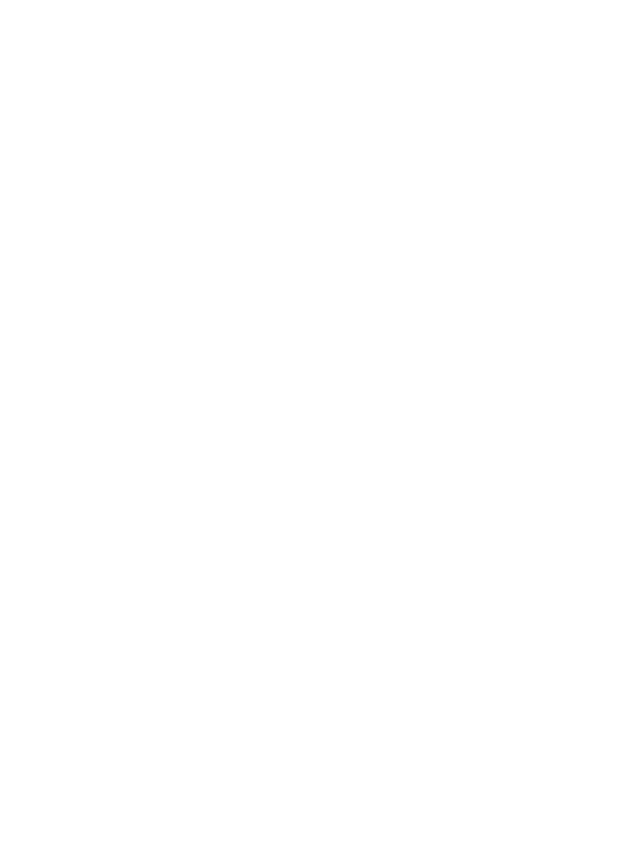
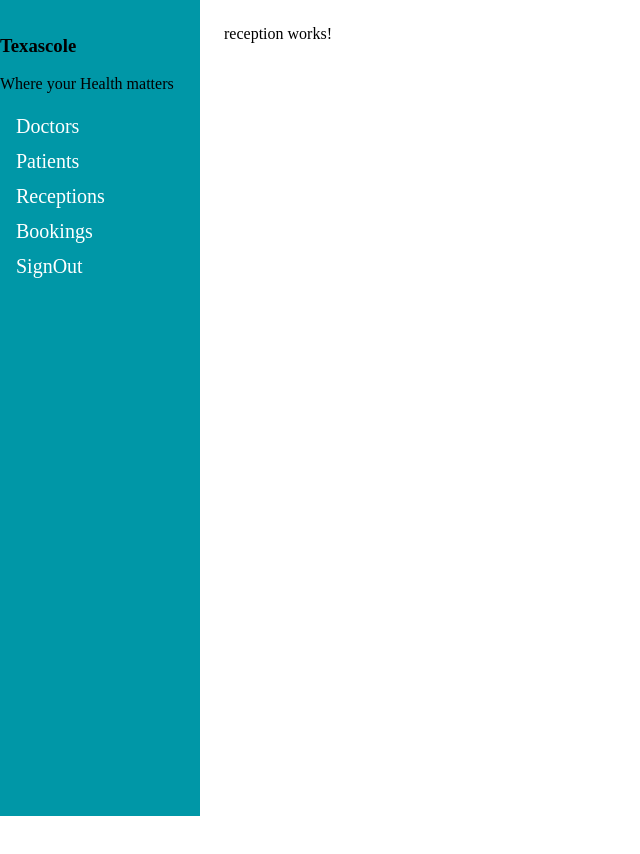
Before and after one commit to denisdelaki/Texascole-Hospital-, an Angular app: page /dashboard/booking in a window 1280 px wide. Before the commit this address led to /. Shown: the top 854 px of the page, without its empty margins (0-640 px from the left). Before the commit the page ends 800 px from the top, so only its background shows below. Built offline with nearby package versions, Linux system fonts and the light colour scheme.

Commit message:
created the dashboard

```diff
--- a/src/app/app.module.ts
+++ b/src/app/app.module.ts
@@ -10,7 +10,6 @@
 import { SignUpComponent } from './sign-up/sign-up.component';
 import { SignInComponent } from './sign-in/sign-in.component';
 import { HomeComponent } from './home/home.component';
-
 const routes: Routes = [
 
   { path: '', redirectTo: '/home', pathMatch: 'full' },
@@ -28,6 +27,7 @@
     { path: 'doctor', component: DoctorComponent },
     { path: 'patient', component: PatientComponent },
     { path: 'reception', component: ReceptionComponent },
+    { path: 'booking', component: ReceptionComponent },
   ]}
 ];
 @NgModule({
@@ -45,7 +45,7 @@
     BrowserModule,
     RouterModule.forRoot(routes)
   ],
-  providers: [],
+
   bootstrap: [AppComponent]
 })
 export class AppModule { }
--- a/src/app/dashboard/dashboard.component.css
+++ b/src/app/dashboard/dashboard.component.css
@@ -0,0 +1,38 @@
+.sidebar {
+    height: 100vh;
+    width: 200px;
+    position: fixed;
+    z-index: 1;
+    top: 0;
+    left: 0;
+    background-color: #0097a7;
+    overflow-x: hidden;
+    padding-top: 16px;
+  }
+
+  .sidebar a {
+    padding: 6px 8px 6px 16px;
+    text-decoration: none;
+    font-size: 20px;
+    color: white;
+    display: block;
+  }
+
+  .sidebar a:hover {
+    color: #f1f1f1;
+  }
+
+  .main-content {
+    margin-left: 200px;
+    padding: 1px 16px;
+    height: 1000px;
+  }
+
+  @media screen and (max-height: 450px) {
+    .sidebar {
+      padding-top: 15px;
+    }
+    .sidebar a {
+      font-size: 18px;
+    }
+  }
--- a/src/app/dashboard/dashboard.component.html
+++ b/src/app/dashboard/dashboard.component.html
@@ -1,7 +1,20 @@
-<p>dashboard works!</p>
-<nav>
-<a [routerLink]="['/dashboard/doctor']">Doctor</a>
-<a [routerLink]="['/dashboard/patient']">Patient</a>
-<a [routerLink]="['/dashboard/reception']">Reception</a>
-</nav>
-<router-outlet></router-outlet>
+<!-- dashboard.component.html -->
+<div class="dashboard">
+    <div class="sidebar">
+      <div class="sidebar__header">
+        <h3>Texascole</h3>
+        <p>Where your Health matters</p>
+      </div>
+      <div class="sidebar__nav">
+        <a routerLink="/dashboard/doctor" routerLinkActive="active">Doctors</a>
+        <a routerLink="/dashboard/patient" routerLinkActive="active">Patients</a>
+        <a routerLink="/dashboard/reception" routerLinkActive="active">Receptions</a>
+        <a routerLink="/dashboard/bookings" routerLinkActive="active">Bookings</a>
+
+      </div>
+      <a (click)="onSignOut()">SignOut</a>
+    </div>
+    <div class="main-content">
+      <router-outlet></router-outlet>
+    </div>
+  </div>
--- a/src/app/dashboard/dashboard.component.ts
+++ b/src/app/dashboard/dashboard.component.ts
@@ -1,10 +1,13 @@
 import { Component } from '@angular/core';
-
+import { Router } from '@angular/router';
 @Component({
   selector: 'app-dashboard',
   templateUrl: './dashboard.component.html',
   styleUrls: ['./dashboard.component.css']
 })
 export class DashboardComponent {
-
+  constructor(private router: Router) {}
+  onSignOut() {
+    this.router.navigate(['/']);
+  }
 }
--- a/src/app/home/home.component.css
+++ b/src/app/home/home.component.css
@@ -17,8 +17,14 @@
     margin-left: 10px;
     text-decoration: none;
     color: white;
+    cursor: pointer;
   }
+  .header__nav a:hover{
+    background-color: white;
+    color:#0097a7;
+    padding: 0.3rem 0.2rem;
 
+  }
   .hero {
     display: flex;
     flex-direction: column;
@@ -44,7 +50,7 @@
   .hero__image-slider {
     width: 100%;
     height: 300px;
-    background-color: #ddd;
+    /* background-color: #ddd; */
   }
 
   .services {
@@ -108,6 +114,9 @@
     padding: 20px;
     background-color: #3498db;
     color: #fff;
+    position: relative;
+    bottom: 0px;
+
   }
 
   .footer__copyright {
@@ -168,3 +177,32 @@
   .slider .slide:nth-child(3) {
     animation: slide 5s infinite 10s;
   }
+  .doctors-list {
+    display: flex;
+    flex-wrap: nowrap;
+  }
+
+  .doctor-card {
+    width: 300px;
+    height: 400px;
+    margin: 10px;
+    text-align: center;
+  }
+
+  .doctor-card img {
+    width: 150px;
+    height: 150px;
+    border-radius: 50%;
+    margin: 10px 0;
+  }
+  .doctor-name
+{
+font-weight: bold;
+font-size: 16px;
+margin-bottom: 10px;
+}
+
+.doctor-specialization {
+color: gray;
+font-size: 14px;
+}
--- a/src/app/home/home.component.html
+++ b/src/app/home/home.component.html
@@ -2,8 +2,8 @@
 <div class="header">
     <h1 class="header__title">Texascole Hospital</h1>
     <nav class="header__nav">
-      <a [routerLink]="['/home/signin']">Sign In</a>
-      <a [routerLink]="['/home/signup']">Sign Up</a>
+        <a (click)="onSignin()">Signin</a>
+        <a (click)="onSignin()">SignUp</a>
     </nav>
   </div>
 
@@ -14,13 +14,13 @@
       <!-- image slider component -->
       <div class="slider">
         <div class="slide">
-          <img src="https://plus.unsplash.com/premium_photo-1668087717008-bc6c6005c3ff?ixlib=rb-4.0.3&ixid=MnwxMjA3fDB8MHxzZWFyY2h8MXx8ZG9jdG9yc3xlbnwwfHwwfHw%3D&auto=format&fit=crop&w=500&q=60">
+          <img src="https://images.unsplash.com/photo-1622253692010-333f2da6031d?ixlib=rb-4.0.3&ixid=MnwxMjA3fDB8MHxwaG90by1wYWdlfHx8fGVufDB8fHx8&auto=format&fit=crop&w=464&q=80">
         </div>
         <div class="slide">
-          <img src="https://media.istockphoto.com/id/513438487/photo/doctors-and-nurses-smiling-in-hospital-hallway.jpg?b=1&s=170667a&w=0&k=20&c=jsO4pM2BRMv0nLcz-_p_fu82KHWyMtaPds8csig64Xw=">
+          <img src="https://images.unsplash.com/photo-1584516150909-c43483ee7932?ixlib=rb-4.0.3&ixid=MnwxMjA3fDB8MHxwaG90by1wYWdlfHx8fGVufDB8fHx8&auto=format&fit=crop&w=1424&q=80">
         </div>
         <div class="slide">
-          <img src="https://images.unsplash.com/photo-1638202993928-7267aad84c31?ixlib=rb-4.0.3&ixid=MnwxMjA3fDB8MHxzZWFyY2h8MTV8fGRvY3RvcnN8ZW58MHx8MHx8&auto=format&fit=crop&w=500&q=60">
+          <img src="https://media.istockphoto.com/id/495828773/photo/portrait-of-confident-doctors.jpg?b=1&s=170667a&w=0&k=20&c=D2zfoRsc7-lX9HTU5oCZZJSLAOZrAl3mFhj-FbiwhnY=">
         </div>
       </div>
 
@@ -41,7 +41,25 @@
   <div class="doctors">
     <h3 class="doctors__title">Meet Our Doctors</h3>
     <div class="doctors__list">
-      <!-- Your doctors component -->
+      <!-- Doctor's List -->
+<div class="doctors-list">
+    <div class="doctor-card">
+      <img src="https://media.istockphoto.com/id/1455609920/photo/senior-black-male-doctor-holding-a-tablet-at-the-window-in-a-hospital.jpg?b=1&s=170667a&w=0&k=20&c=fxe3l8vIxbh-uCp_OJj0g0YjkgkYU8HzGOVbxajnwYU=" alt="Doctor's Image">
+      <h3 class="doctor-name">Dr. John Doe</h3>
+      <p class="specialization">Cardiology</p>
+    </div>
+    <div class="doctor-card">
+      <img src="https://media.istockphoto.com/id/1394002689/photo/nurse-working-at-the-reception-desk-in-the-private-clinic.jpg?b=1&s=170667a&w=0&k=20&c=JeomyFbnGsk9QZ0c2Xa_wXiarj8njkTiHov5bEJC5-Q=" alt="Doctor's Image">
+      <h3 class="doctor-name">Dr. Jane Doe</h3>
+      <p class="specialization">Pediatrics</p>
+    </div>
+    <div class="doctor-card">
+      <img src="https://images.unsplash.com/photo-1550831107-1553da8c8464?ixlib=rb-4.0.3&ixid=MnwxMjA3fDB8MHxzZWFyY2h8MTF8fGRvY3RvcnN8ZW58MHx8MHx8&auto=format&fit=crop&w=500&q=60" alt="Doctor's Image">
+      <h3 class="doctor-name">Dr. Bob Smith</h3>
+      <p class="specialization">Surgery</p>
+    </div>
+  </div>
+
     </div>
   </div>
   <div class="footer">
--- a/src/app/home/home.component.ts
+++ b/src/app/home/home.component.ts
@@ -1,10 +1,13 @@
 import { Component } from '@angular/core';
-
+import { Router } from '@angular/router';
 @Component({
   selector: 'app-home',
   templateUrl: './home.component.html',
   styleUrls: ['./home.component.css']
 })
 export class HomeComponent {
-
+  constructor(private router: Router) {}
+  onSignin() {
+    this.router.navigate(['/dashboard']);
+  }
 }
```
